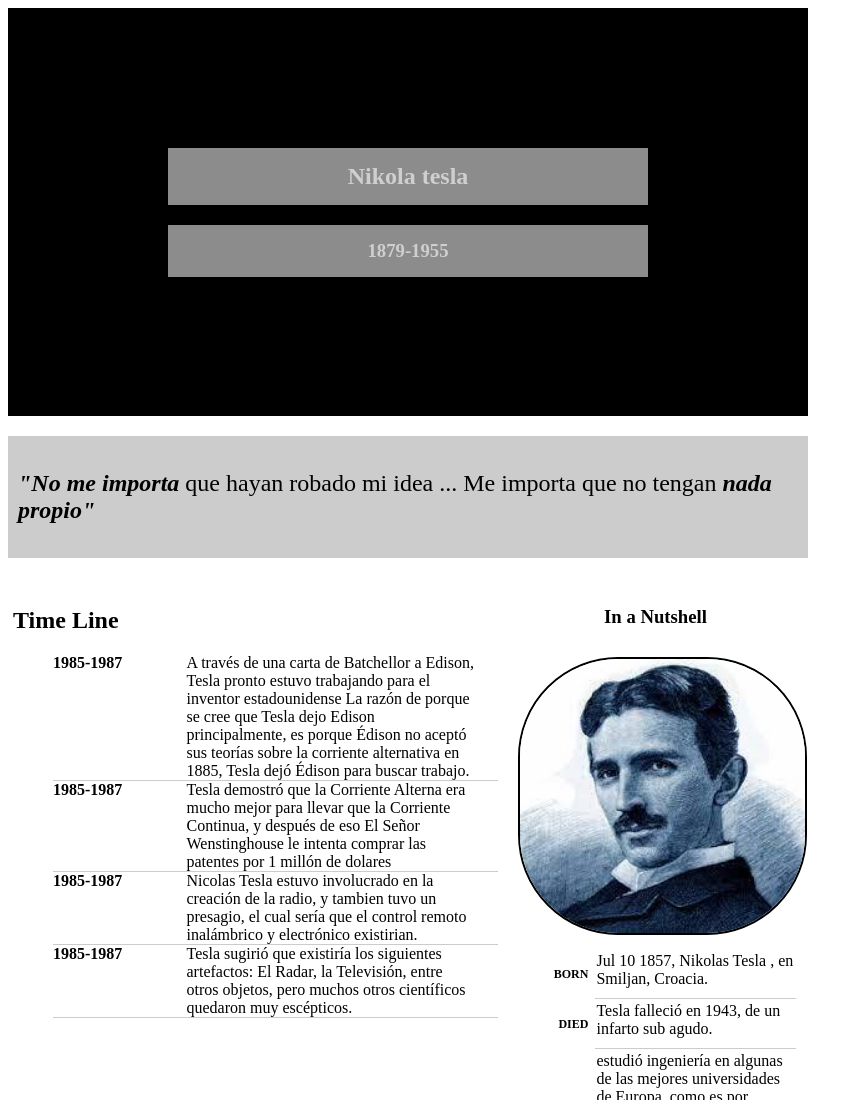
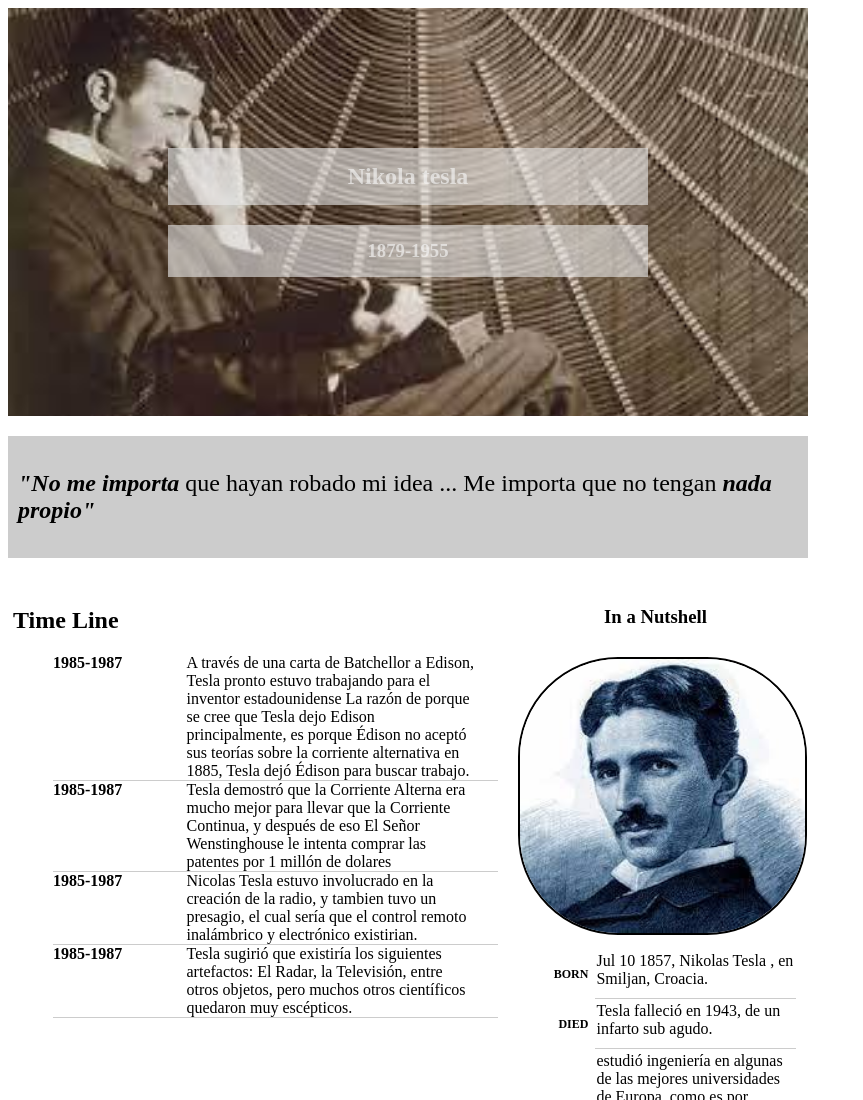
Before and after one commit to OscarC18/biografia2, a plain HTML site: page index.html in a window 1280 px wide. Shown: the top 1100 px of the page, without its empty margins (0-863 px from the left). Drawn offline with Linux system fonts and the light colour scheme.

Commit message:
Update bios.css

```diff
--- a/bios.css
+++ b/bios.css
@@ -11,7 +11,7 @@ body{
 }
 
 header{
-    background: url(../images/descarga-_1_.jpg);
+    background: url(../descarga-_1_.jpg);
     background-repeat: no-repeat;
     background-color: #000000;
     background-size: 100% auto;
```
